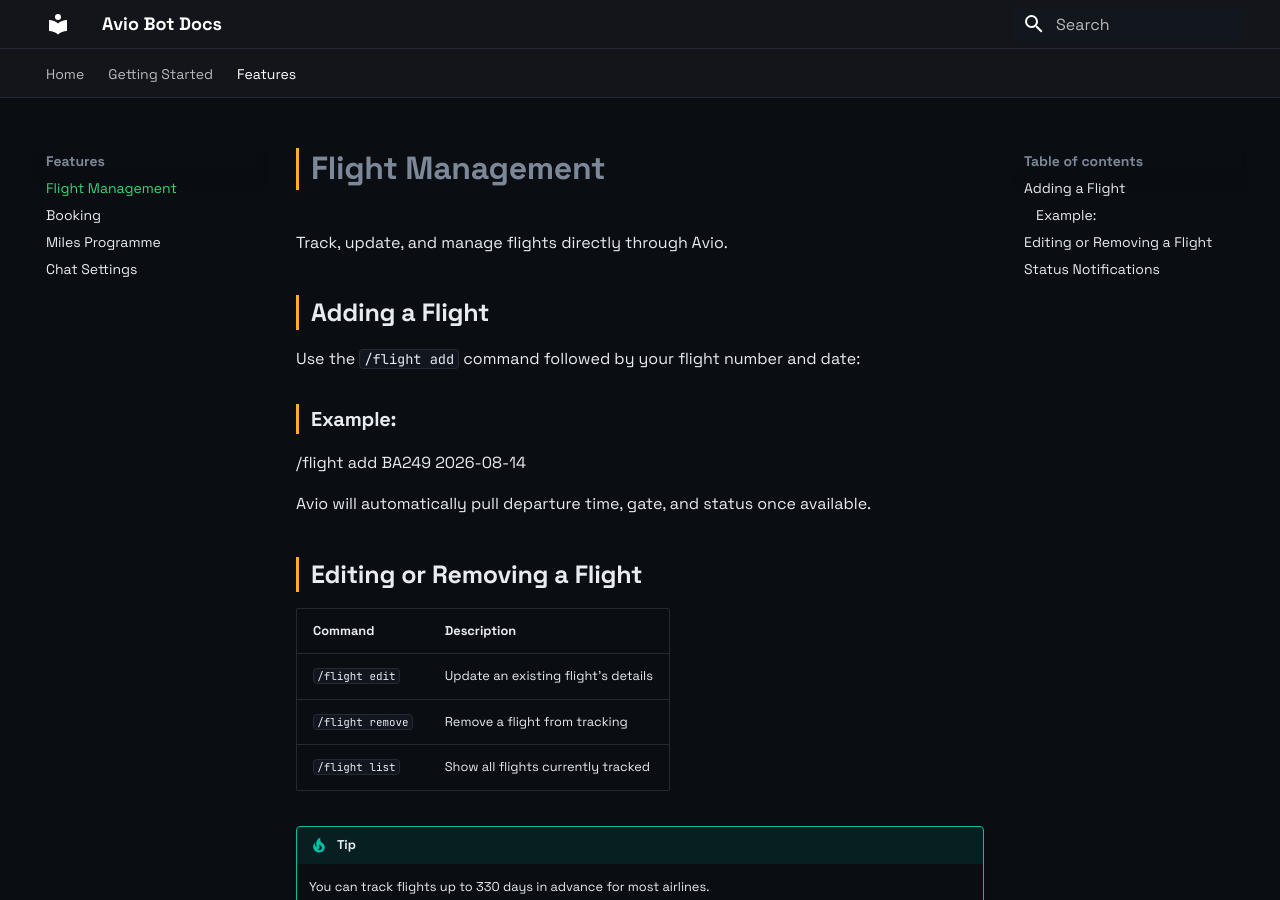
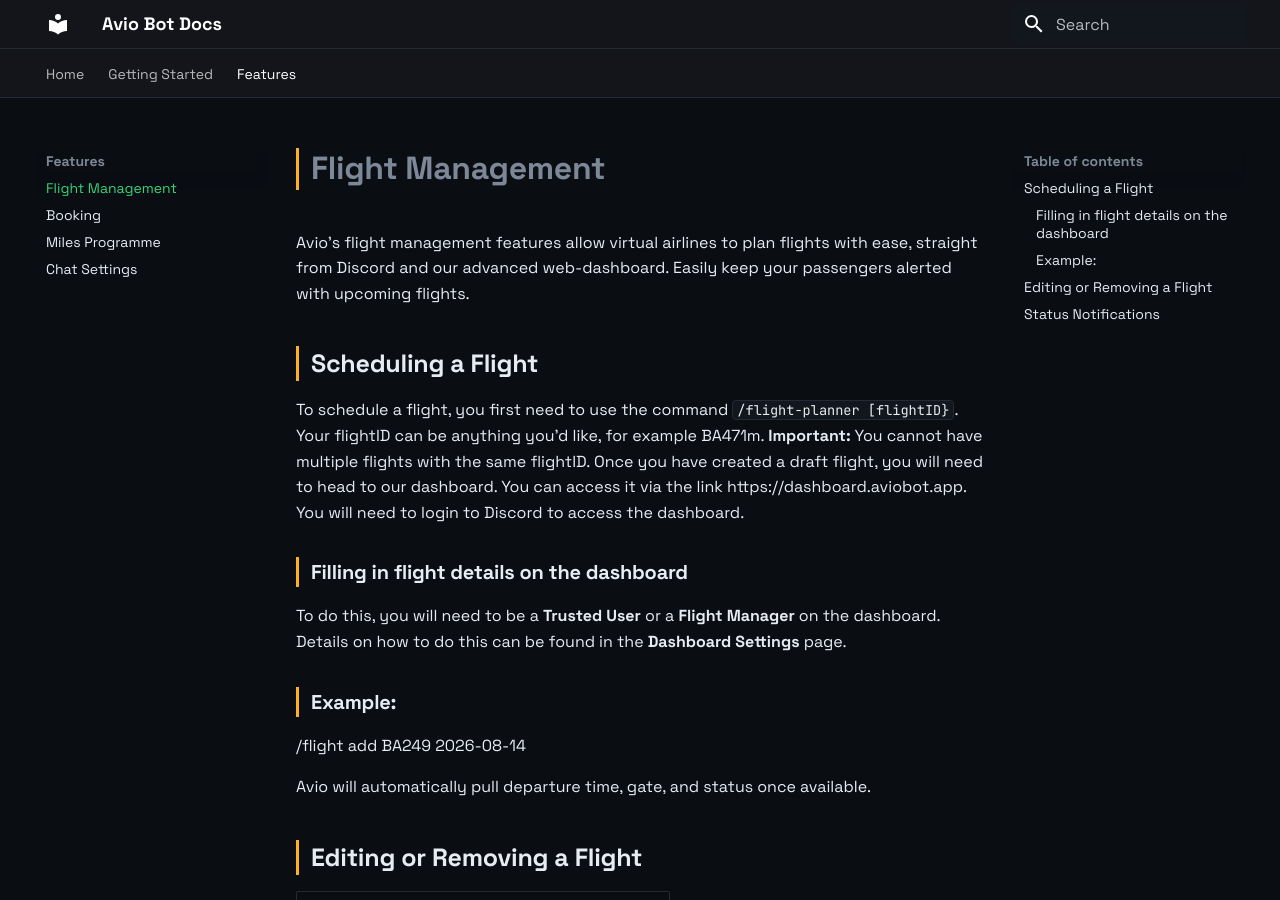
Before and after one commit to fudgemss/avio-wiki, an MkDocs documentation site: the page built from docs/features/flight-management.md, in a window 1280 px wide and 900 px high. Built offline with MkDocs 1.6.1 and Material for MkDocs 9.7.7, drawn with Linux system fonts in a browser that asks for light colours.

Commit message:
Update flight-management.md

```diff
--- a/docs/features/flight-management.md
+++ b/docs/features/flight-management.md
@@ -1,10 +1,15 @@
 # Flight Management
 
-Track, update, and manage flights directly through Avio.
+Avio's flight management features allow virtual airlines to plan flights with ease, straight from Discord and our advanced web-dashboard.
+Easily keep your passengers alerted with upcoming flights.
 
-## Adding a Flight
+## Scheduling a Flight
 
-Use the `/flight add` command followed by your flight number and date:
+To schedule a flight, you first need to use the command `/flight-planner [flightID}`. Your flightID can be anything you'd like, for example BA471m. **Important:** You cannot have multiple flights with the same flightID.
+Once you have created a draft flight, you will need to head to our dashboard. You can access it via the link https://dashboard.aviobot.app. You will need to login to Discord to access the dashboard.
+
+### Filling in flight details on the dashboard
+To do this, you will need to be a **Trusted User** or a **Flight Manager** on the dashboard. Details on how to do this can be found in the **Dashboard Settings** page.
 
 ### Example:
 /flight add BA249 2026-08-14
```
